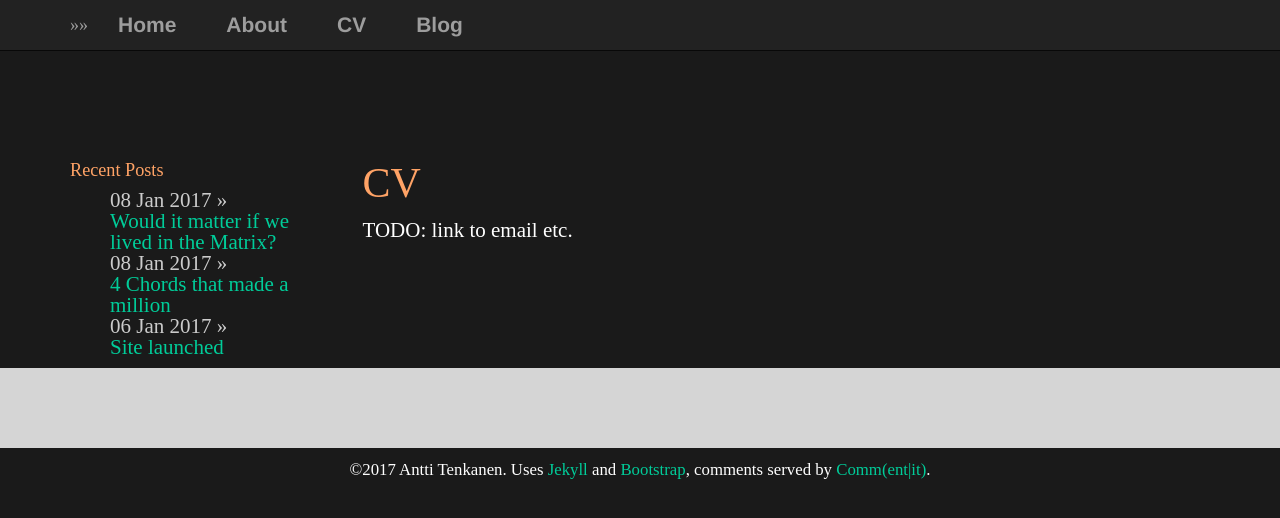
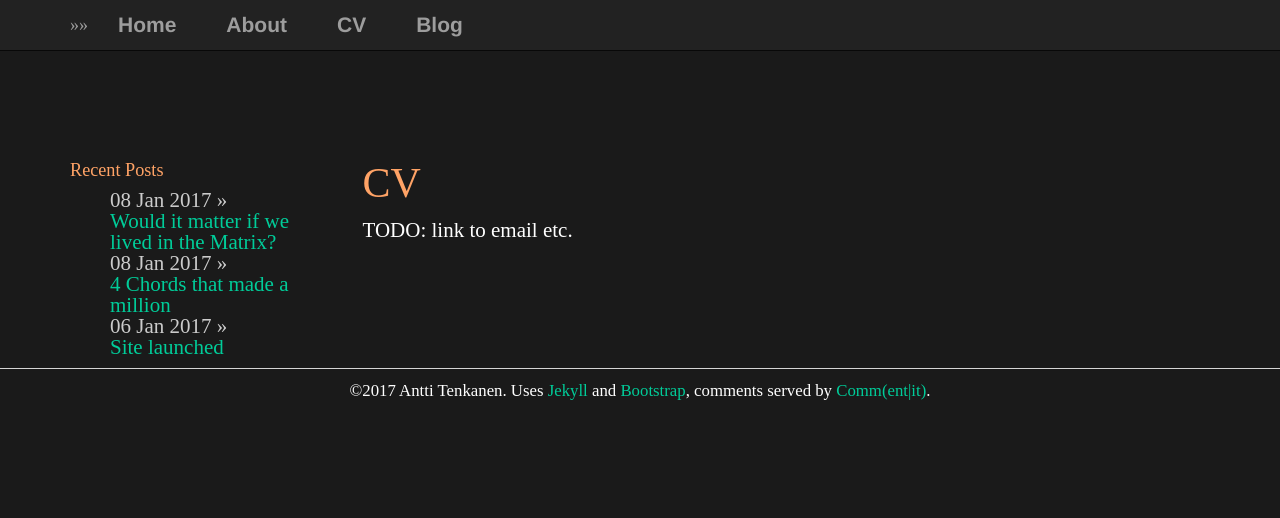
Before and after one commit to plantecophys/plantecophys, a Jekyll site: the page built from cv/index.html, in a window 1280 px wide. Shown: the top 518 px of the page. Built offline with Jekyll 4.4.1, drawn with Linux system fonts in a browser that asks for light colours.

Commit message:
Update main.css

```diff
--- a/css/main.css
+++ b/css/main.css
@@ -119,7 +119,8 @@ a:visited {
 }
 footer {
     border-top: 1px solid #d5d5d5;
-    border-width: 80px;
+    height: 100px;
+    position: relative;
     font-size: .8em;
     text-align: center;
     padding-top: 10px;
```
